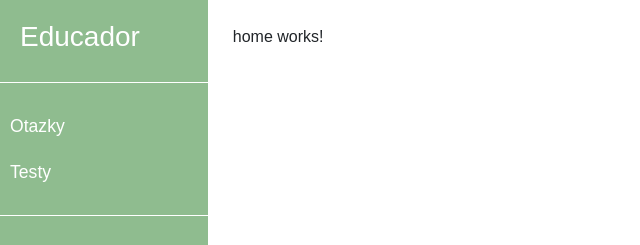
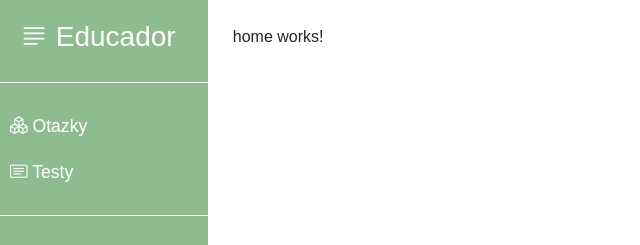
Before and after one commit to jkrizi/educator-angular-gui, an Angular app: page /home in a window 1280 px wide. Shown: the top 245 px of the page, without its empty margins (0-640 px from the left). Built offline with nearby package versions, Linux system fonts and the light colour scheme.

Commit message:
Add sidebar icons

```diff
--- a/src/app/layout/sidebar/sidebar.component.html
+++ b/src/app/layout/sidebar/sidebar.component.html
@@ -1,13 +1,13 @@
 <nav>
   <div class="sidebar-header">
-    <h3>Educador</h3>
+    <h3><em class="bi bi-justify-left"></em> Educador</h3>
   </div>
   <ul class="list-unstyled components">
     <li routerLinkActive="active">
-      <a [routerLink]="['/vault']">Otazky</a>
+      <a [routerLink]="['/vault']"><em class="bi bi-boxes"></em> Otazky</a>
     </li>
     <li routerLinkActive="active">
-      <a [routerLink]="['/engine']">Testy</a>
+      <a [routerLink]="['/engine']"><em class="bi bi-card-text"></em> Testy</a>
     </li>
   </ul>
 </nav>
--- a/src/styles.css
+++ b/src/styles.css
@@ -1,4 +1,5 @@
 @import "~bootstrap/dist/css/bootstrap.css";
+@import "~bootstrap-icons/font/bootstrap-icons.css";
 
 body {
   font-family: 'Poppins', sans-serif;
```
